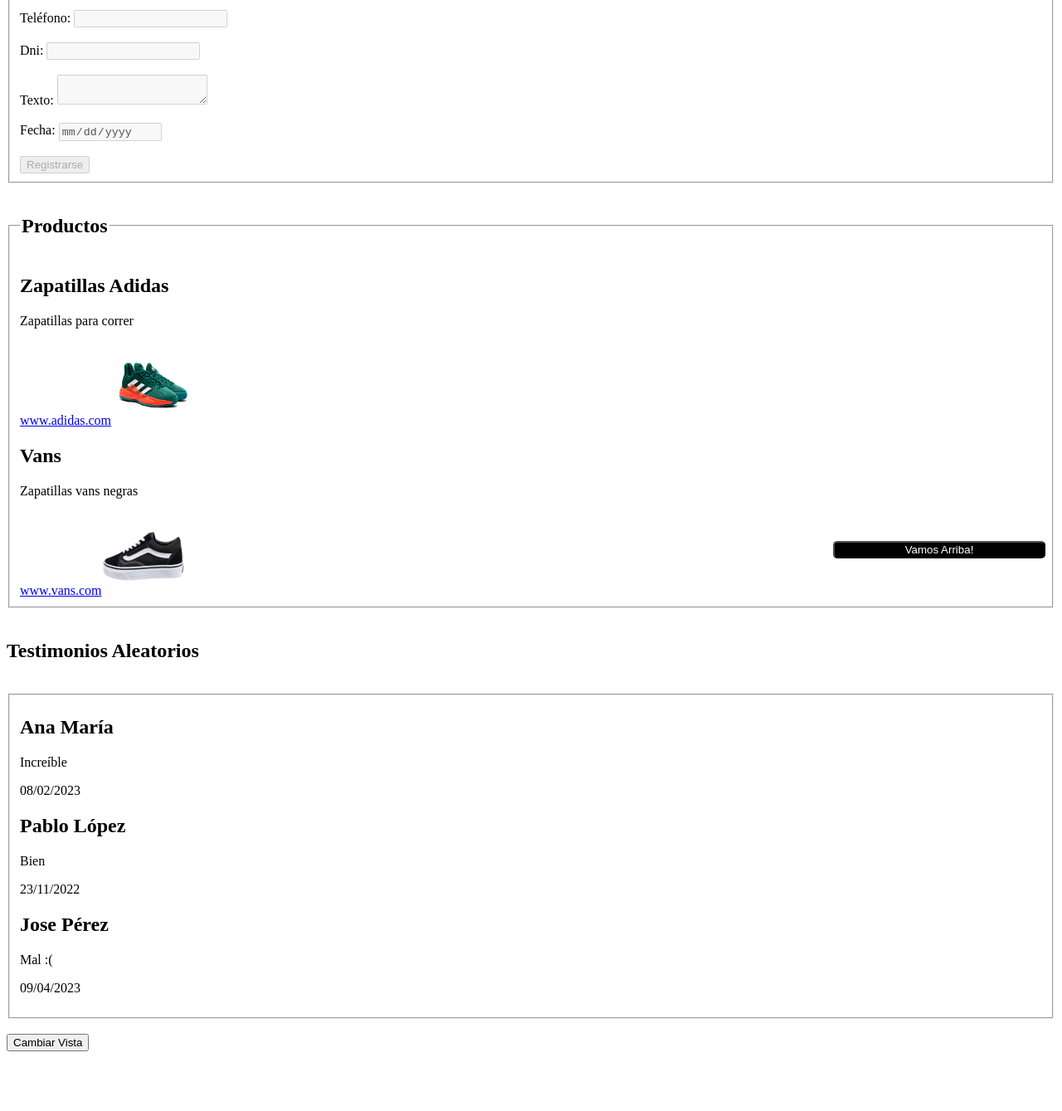
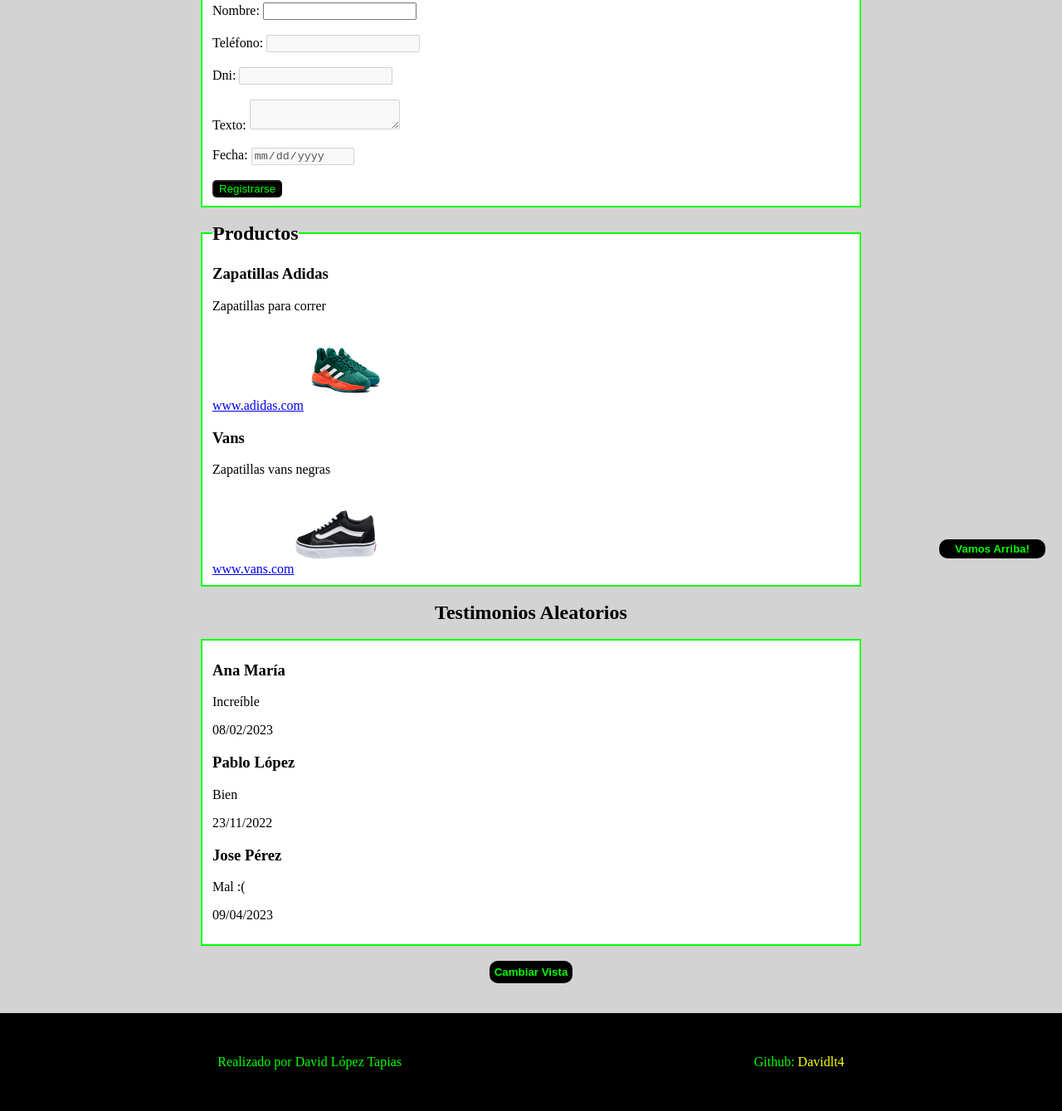
Before and after one commit to Davidlt4/Entrega_jquery, a plain HTML site: page index.html in a window 1280 px wide. Shown: the part 107-1446 px from the top of the page at 83% size. Before the commit the page ends 1400 px from the top, so only its background shows below. Drawn offline with nearby package versions, Linux system fonts and the light colour scheme.

Commit message:
Css aplicado

```diff
--- a/ejercicio1.js
+++ b/ejercicio1.js
@@ -15,9 +15,12 @@ $(document).ready(function(){
     let texto=$('#texto');
     let fecha=$('#fecha');
     let enviar=$('#enviar');
+
+    //Guardamos los campos en un array
     let campos=[nombre,tel,dni,texto,fecha,enviar];
 
 
+    //Guardamos el año actual en una variable para poder validar que el año que se ha pasado es este año y no uno anterior
     const anioActual = new Date().getFullYear();
 
     function validarFecha(fecha){
@@ -128,7 +131,7 @@ $(document).ready(function(){
         for(let i=0;i<productos.length;i++){
 
             //Creamos el titulo
-            let titulo=document.createElement("h2");
+            let titulo=document.createElement("h3");
             titulo.textContent=productos[i].titulo;
 
             //Creamos el texto
@@ -210,6 +213,12 @@ $(document).ready(function(){
     let div=document.createElement("div");
     let testTbody=document.getElementById("testTab");
 
+
+    //Función limpiar para el Apartado 8 y Apartado 9
+
+    //Esta función limpia los campos que se estén mostrando
+    //Y los oculta o muestra lentamente en función de esto
+    //para así dar el efecto de cargarse(Apartado 8)
     function limpiar(){
 
         if(!$('#testimoniosAjax').is(':hidden')){
@@ -218,6 +227,8 @@ $(document).ready(function(){
             $('#tablaTestimonio').hide("slow");
         }
 
+        //Vacía los elementos para volver a cargarlos
+        //con el intertevalo(Apartado 9)
         $('#testimoniosAjax div').empty();
         $('#tablaTestimonio tbody').empty();
 
@@ -253,7 +264,7 @@ $(document).ready(function(){
 
                         let trtest=document.createElement("tr");
 
-                        let nombre=document.createElement("h2");
+                        let nombre=document.createElement("h3");
                         nombre.textContent=rand.nombre;
 
                         let tdNombre=document.createElement("td");
@@ -299,6 +310,7 @@ $(document).ready(function(){
     //Apartado 5
 
     $('#cambiarVista').click(function(){
+
         if(!$('#apartadoProductos').is(':hidden')){
             $('#apartadoProductos').hide("slow");
             $('#testimoniosAjax').hide("slow");
--- /dev/null
+++ b/estilos.css
@@ -0,0 +1,133 @@
+html{
+    margin: 0;
+    padding: 0;
+}
+
+body{
+    margin: 0;
+    padding: 0;
+    background-color: lightgray;
+}
+
+header{
+    margin-bottom: 20px;
+}
+
+#arriba{
+    width: 10%;
+    position: fixed;
+    z-index: 1;
+    bottom: 20px;
+    right: 20px;
+}
+
+#cambiarVista{
+    display: flex;
+    justify-self: center;
+    margin: auto;
+    padding: 3px;
+}
+
+button{
+    background-color: black;
+    color: lime;
+    border: solid black;
+    border-radius: 10px;
+    font-weight: bold;
+}
+
+button:hover{
+    background-color: lime;
+    color: black;
+    border: solid lime;
+    font-weight: bold;
+}
+
+
+fieldset{
+    background-color: white;
+    border: solid lime 2px;
+    width: 60%;
+    margin: auto;
+}
+
+legend{
+    padding: 0;
+    font-weight: bold;
+}
+
+
+
+
+h1{
+    font-family:'Franklin Gothic Medium', 'Arial Narrow', Arial, sans-serif;
+    padding: 10px;
+    margin: 0;
+    text-align: center;
+    color: lime;
+    background-color: black;
+}
+
+h2{
+    margin: auto;
+    text-align: center;
+}
+
+input[type=submit]{
+    background-color: black;
+    color: lime;
+    border-radius: 5px;
+}
+
+input[type=submit]:hover{
+    background-color: lime;
+    color: black;
+}
+
+thead{
+    background-color: lime;
+}
+
+tbody{
+    background-color: white;
+}
+
+table {
+    margin: auto;
+    width: 60%;
+    border: 1px solid #000;
+    border-collapse: collapse;
+}
+
+th,td {
+    width: 25%;
+    text-align: left;
+    vertical-align: top;
+    border: 1px solid #000;
+    border-collapse: collapse;
+}
+
+footer{
+    display: flex;
+    flex-direction: row;
+    justify-content: space-around;
+    flex: 50%;
+    padding: 50px;
+    background-color: black;
+    margin: 0;
+    color: lime;
+}
+
+footer p{
+    text-align: center;
+    margin: 0;
+}
+
+footer p a{
+    text-decoration: none;
+    color: yellow;
+}
+
+footer p a:hover{
+    color: white;
+}
--- a/index.html
+++ b/index.html
@@ -7,21 +7,11 @@
     <script src="https://code.jquery.com/jquery-3.6.3.js" defer></script>
     <script src="ejercicio1.js" defer></script>
     <title>Entrega Jquery</title>
-    <style>
-        #arriba{
-            width: 20%;
-            position: fixed;
-            z-index: 1;
-            bottom: 20px;
-            right: 20px;
-            background-color: black;
-            color: white;
-            border-radius: 5px;
-
-        }
-    </style>
+    <link rel="stylesheet" href="estilos.css">
 </head>
 <body>
+
+    <header><h1>Proyecto Jquery</h1></header>
 
     <fieldset>
 
@@ -55,13 +45,16 @@
 
 
     <table id="vistaTablaProductos" hidden>
-        <tbody id="testTabla">
+        <thead>
             <tr>
                 <td><b>Título</b></td>
                 <td><b>Texto</b></td>
                 <td><b>Link</b></td>
                 <td><b>Imagen</b></td>
             </tr>
+        </thead>
+        <tbody id="testTabla">
+
         </tbody>
     </table><br>
 
@@ -70,12 +63,15 @@
     <h2>Testimonios Aleatorios</h2>
 
     <table id="tablaTestimonio" hidden>
-        <tbody id="testTab">
+        <thead>
             <tr>
                 <td><b>Nombre</b></td>
                 <td><b>Texto</b></td>
                 <td><b>Fecha</b></td>
             </tr>
+        </thead>
+        <tbody id="testTab">
+
         </tbody>
     </table><br>
 
@@ -86,6 +82,9 @@
     <button id="arriba">Vamos Arriba!</button>
     <button id="cambiarVista">Cambiar Vista</button><br><br>
 
-
+    <footer>
+        <p>Realizado por David López Tapias</p>
+        <p>Github: <a target="_blank" href="https://github.com/Davidlt4/Entrega_jquery">Davidlt4</a></p>
+    </footer>
 </body>
 </html>
```
